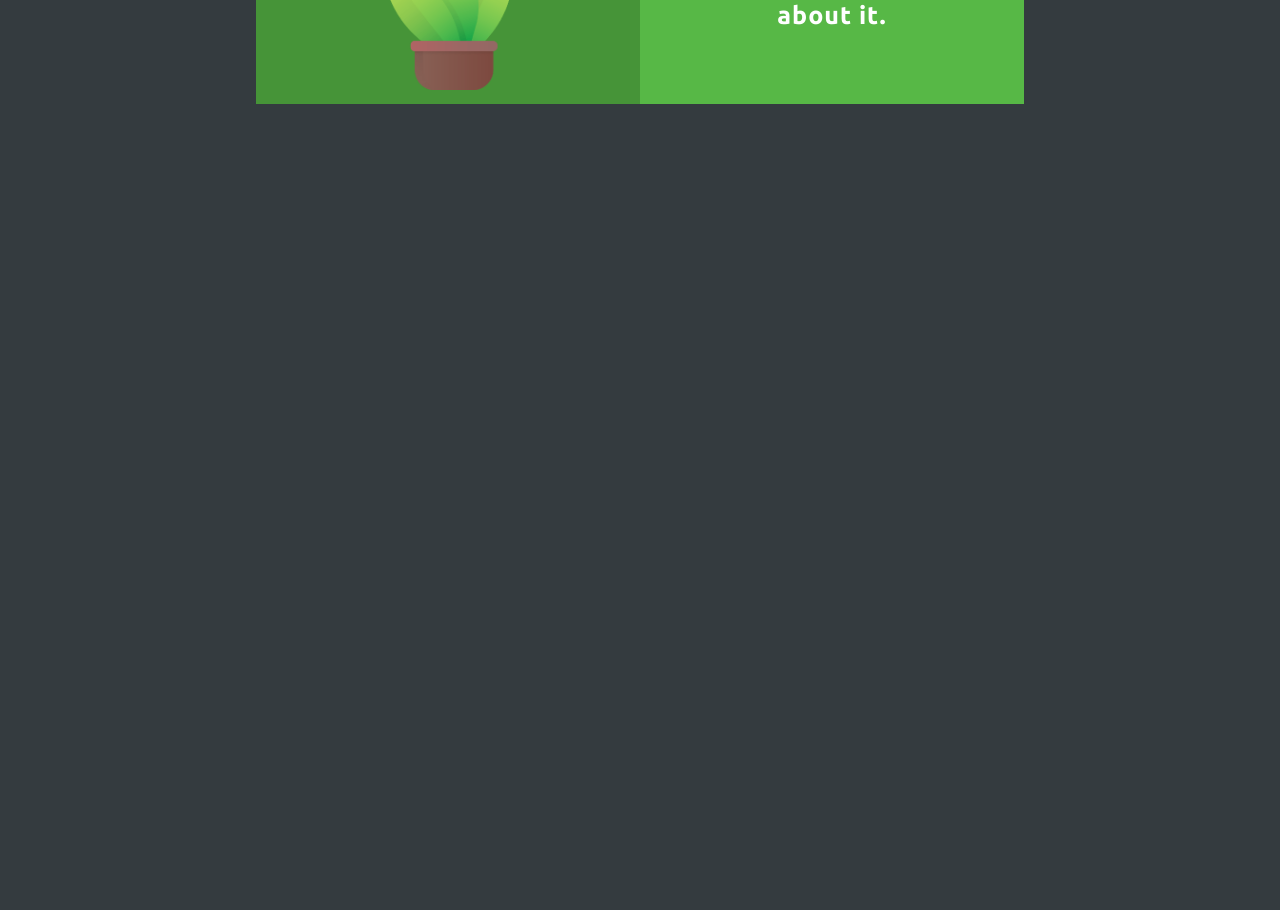
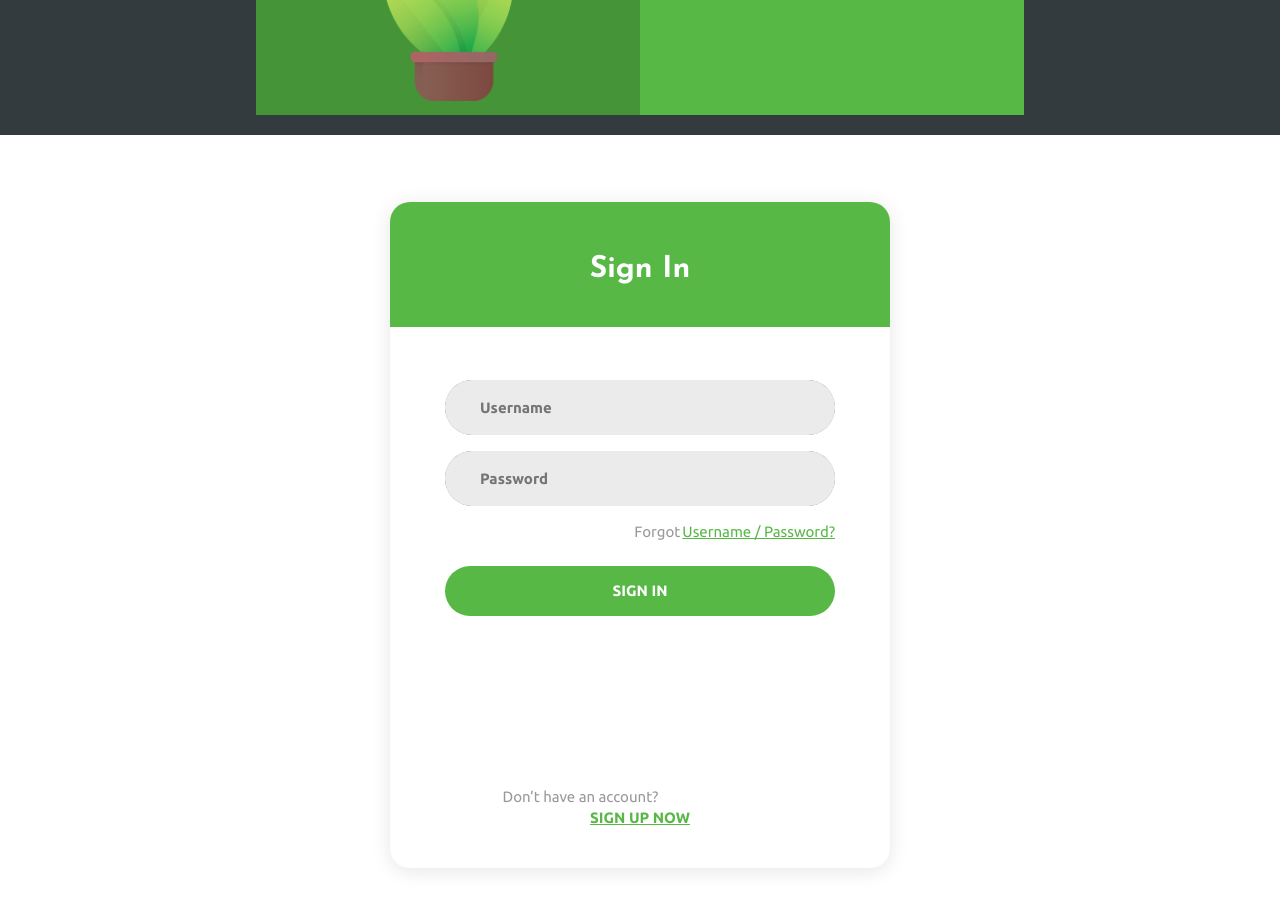
Before and after one commit to Build-Week-Water-My-Plants-tt-webft-20/Water-My-Plants---Front-End, a React (Create React App) app in the folder front-end/: page /login in a window 1280 px wide. Shown: the part 1580-2490 px from the top of the page. Before the commit the page ends 1708 px from the top, so only its background shows below. Built offline with nearby package versions, Linux system fonts and the light colour scheme.

Commit message:
styled signin

```diff
--- /dev/null
+++ b/front-end/src/components/CSS/Login.css
@@ -0,0 +1,256 @@
+@import url("https://fonts.googleapis.com/css2?family=Ubuntu:ital,wght@0,300;0,400;0,500;0,700;1,300;1,400;1,500;1,700&display=swap");
+@import url("https://fonts.googleapis.com/css2?family=Josefin+Sans:wght@400;700&display=swap");
+
+* {
+  margin: 0px;
+  padding: 0px;
+  box-sizing: border-box;
+}
+
+body,
+html {
+  height: 100%;
+  font-family: "Ubuntu";
+  font-size: 1rem;
+  font-weight: 400;
+  line-height: 1.5;
+  color: #212529;
+}
+input {
+  outline: none;
+  border: none;
+  color: #1b3815;
+}
+
+textarea {
+  outline: none;
+  border: none;
+}
+
+textarea:focus,
+input:focus {
+  border-color: transparent !important;
+}
+
+a {
+  font-family: "Ubuntu";
+  font-size: 14px;
+  line-height: 1.7;
+  color: #666666;
+  margin: 0px;
+  transition: all 0.4s;
+}
+
+a:focus {
+  outline: none !important;
+}
+
+a:hover {
+  text-decoration: none;
+  color: #1b3815;
+}
+
+h1,
+h2,
+h3,
+h4,
+h5,
+h6 {
+  margin: 0px;
+}
+
+p {
+  font-family: "Ubuntu-Regular";
+  font-size: 14px;
+  line-height: 1.7;
+  color: #666666;
+  margin: 0px;
+}
+
+ul,
+li {
+  margin: 0px;
+  list-style-type: none;
+}
+
+button {
+  outline: none !important;
+  border: none;
+  background: transparent;
+}
+
+button:hover {
+  cursor: pointer;
+}
+
+.txt1 {
+  font-family: "Ubuntu";
+  font-size: 15px;
+  color: #999999;
+  line-height: 1.4;
+  margin-right: 2px;
+}
+
+.txt2 {
+  font-family: "Ubuntu";
+  font-size: 15px;
+  color: #57b846;
+  line-height: 1.4;
+}
+
+.txt3 {
+  font-family: "Ubuntu";
+  font-weight: bold;
+  font-size: 15px;
+  color: #57b846;
+  line-height: 1.4;
+  text-transform: uppercase;
+}
+
+.login {
+  width: 100%;
+  margin: 0 auto;
+}
+
+.login-container {
+  width: 100%;
+  min-height: 100vh;
+  display: flex;
+  flex-wrap: wrap;
+  justify-content: center;
+  align-items: center;
+  padding: 15px;
+  position: relative;
+  background-color: #fff;
+}
+
+.wrap-login {
+  width: 500px;
+  background: #fff;
+  border-radius: 20px;
+  overflow: hidden;
+  box-shadow: 0 3px 20px 0px rgba(0, 0, 0, 0.1);
+}
+
+.login-form {
+  width: 100%;
+  position: relative;
+  padding-right: 55px;
+  padding-left: 55px;
+  padding-top: 178px;
+}
+
+.login-form-title {
+  font-family: "Josefin Sans";
+  font-weight: bold;
+  font-size: 30px;
+  color: #fff;
+  line-height: 1.2;
+  text-align: center;
+
+  display: block;
+  position: absolute;
+  width: 100%;
+  top: 0;
+  left: 0;
+  background-color: #57b846;
+  padding-top: 50px;
+  padding-bottom: 39px;
+}
+
+.username-input {
+  width: 100%;
+  background-color: #fff;
+  border-radius: 27px;
+  position: relative;
+  z-index: 1;
+  margin-bottom: 16px;
+}
+
+.password-input {
+  width: 100%;
+  background-color: #fff;
+  border-radius: 27px;
+  position: relative;
+  z-index: 1;
+}
+
+.input {
+  font-family: "Ubuntu";
+  font-weight: bold;
+  font-size: 15px;
+  color: #1b3815;
+  line-height: 1.2;
+
+  position: relative;
+  display: block;
+  width: 100%;
+  height: 55px;
+  background: #ebebeb;
+  border-radius: 27px;
+  padding: 0 35px 0 35px;
+}
+
+.spaninput {
+  display: block;
+  position: absolute;
+  z-index: -1;
+  width: 100%;
+  height: 100%;
+  top: 0;
+  left: 50%;
+
+  transform: translateX(-50%);
+  border-radius: 31px;
+  background-color: #6d6b6b;
+  pointer-events: none;
+  transition: all 0.4s;
+}
+
+.input100:focus + .focus-input100 {
+  width: calc(100% + 20px);
+}
+
+.btn-container {
+  width: 100%;
+  display: flex;
+  flex-wrap: wrap;
+  justify-content: center;
+}
+
+.text-right {
+  padding-bottom: 23px;
+  padding-top: 13px;
+  text-align: right !important;
+}
+
+.login-form-btn {
+  display: flex;
+  justify-content: center;
+  align-items: center;
+  padding: 0 20px;
+  width: 100%;
+  height: 50px;
+  background-color: #57b846;
+  border-radius: 25px;
+
+  font-family: "Ubuntu";
+  font-weight: bold;
+  font-size: 15px;
+  color: #fff;
+  line-height: 1.2;
+  text-transform: uppercase;
+  transition: all 0.4s;
+}
+
+.login-form-btn:hover {
+  background-color: #1b3815;
+}
+
+.bottom {
+  display: flex;
+  flex-direction: column;
+  align-items: center;
+  padding-top: 170px;
+  padding-bottom: 40px;
+}
--- a/front-end/src/components/Login.js
+++ b/front-end/src/components/Login.js
@@ -1,59 +1,90 @@
-import React, {useState} from 'react'
-import axios from 'axios'
+import React, { useState } from "react";
+import axios from "axios";
+import "../components/CSS/Login.css";
 
 const emptyCredentials = {
   username: "",
-  password: ""
-}
+  password: "",
+};
 
 export default function Login(props) {
-  const [credentials, setCredentials] = useState(emptyCredentials)
+  const [credentials, setCredentials] = useState(emptyCredentials);
 
-  const onChange = e => {
+  const onChange = (e) => {
     setCredentials({
       ...credentials,
-      [e.target.name]: e.target.value
-    })
-}
+      [e.target.name]: e.target.value,
+    });
+  };
 
-  const login = e => {
-    e.preventDefault()
-    axios.post('', credentials)
-      .then(res => {
-        localStorage.setItem('token', res.data)
+  const login = (e) => {
+    e.preventDefault();
+    axios
+      .post("", credentials)
+      .then((res) => {
+        localStorage.setItem("token", res.data);
       })
       .then(() => {
-        props.history.push('/')
+        props.history.push("/");
       })
-      .catch(err => console.log(err))
-  }
+      .catch((err) => console.log(err));
+  };
 
   return (
-    <div >
-      <div className="login-form">
-        <form onSubmit={login}>
-          <label>
-            Username:
+    <body>
+      <div class="login">
+        <div class="login-container">
+          <div class="wrap-login">
+            <form class="login-form">
+              <span class="login-form-title">Sign In</span>
+
+              <div class="username-input">
                 <input
+                  class="input"
                   type="text"
                   name="username"
                   value={credentials.username}
                   onChange={onChange}
+                  placeholder="Username"
                 />
-          </label>
-          <label>
-            Password:
+                <span class="spaninput"></span>
+              </div>
+
+              <div class="password-input">
                 <input
+                  class="input"
                   type="password"
-              name="password"
+                  name="pass"
                   value={credentials.password}
                   onChange={onChange}
+                  placeholder="Password"
                 />
-          </label>
-          <button type="submit">Log In</button>
+                <span class="spaninput"></span>
+              </div>
+
+              <div class="text-right">
+                <span class="txt1">Forgot</span>
+
+                <a href="#" class="txt2">
+                  Username / Password?
+                </a>
+              </div>
+
+              <div class="btn-container">
+                <button class="login-form-btn">Sign in</button>
+              </div>
+
+              <div class="bottom">
+                <span class="txt1">Don’t have an account?</span>
+
+                <a href="#" class="txt3">
+                  Sign up now
+                </a>
+              </div>
             </form>
-
           </div>
         </div>
-  )
+      </div>
+    </body>
+  );
 }
--- a/front-end/src/components/Nav.js
+++ b/front-end/src/components/Nav.js
@@ -44,6 +44,6 @@ const NavigationBar = () => {
       </nav>
     </div>
   );
-}
+};
 
-export default NavigationBar
+export default NavigationBar;
--- a/front-end/src/index.js
+++ b/front-end/src/index.js
@@ -1,20 +1,22 @@
-import React from 'react';
-import ReactDOM from 'react-dom';
-import './index.css';
-import App from './App';
-import { BrowserRouter } from 'react-router-dom'
-import { Provider } from 'react-redux'
-import { createStore, applyMiddleware } from 'redux'
-import logger from 'redux-logger'
-import reducer from './reducers'
+import React from "react";
+import ReactDOM from "react-dom";
+import "./index.css";
+import App from "./App";
+import Login from "./components/Login";
+import { BrowserRouter } from "react-router-dom";
+import { Provider } from "react-redux";
+import { createStore, applyMiddleware } from "redux";
+import logger from "redux-logger";
+import reducer from "./reducers";
 
-const store = createStore(reducer, applyMiddleware(logger))
+const store = createStore(reducer, applyMiddleware(logger));
 
 ReactDOM.render(
   <Provider store={store}>
     <BrowserRouter>
       <App />
+      <Login />
     </BrowserRouter>
   </Provider>,
-  document.getElementById('root')
+  document.getElementById("root")
 );
```
Also changed, not shown: front-end/src/App.js (line endings or trailing spaces). Lines whose indentation alone changed are shown as unchanged.
